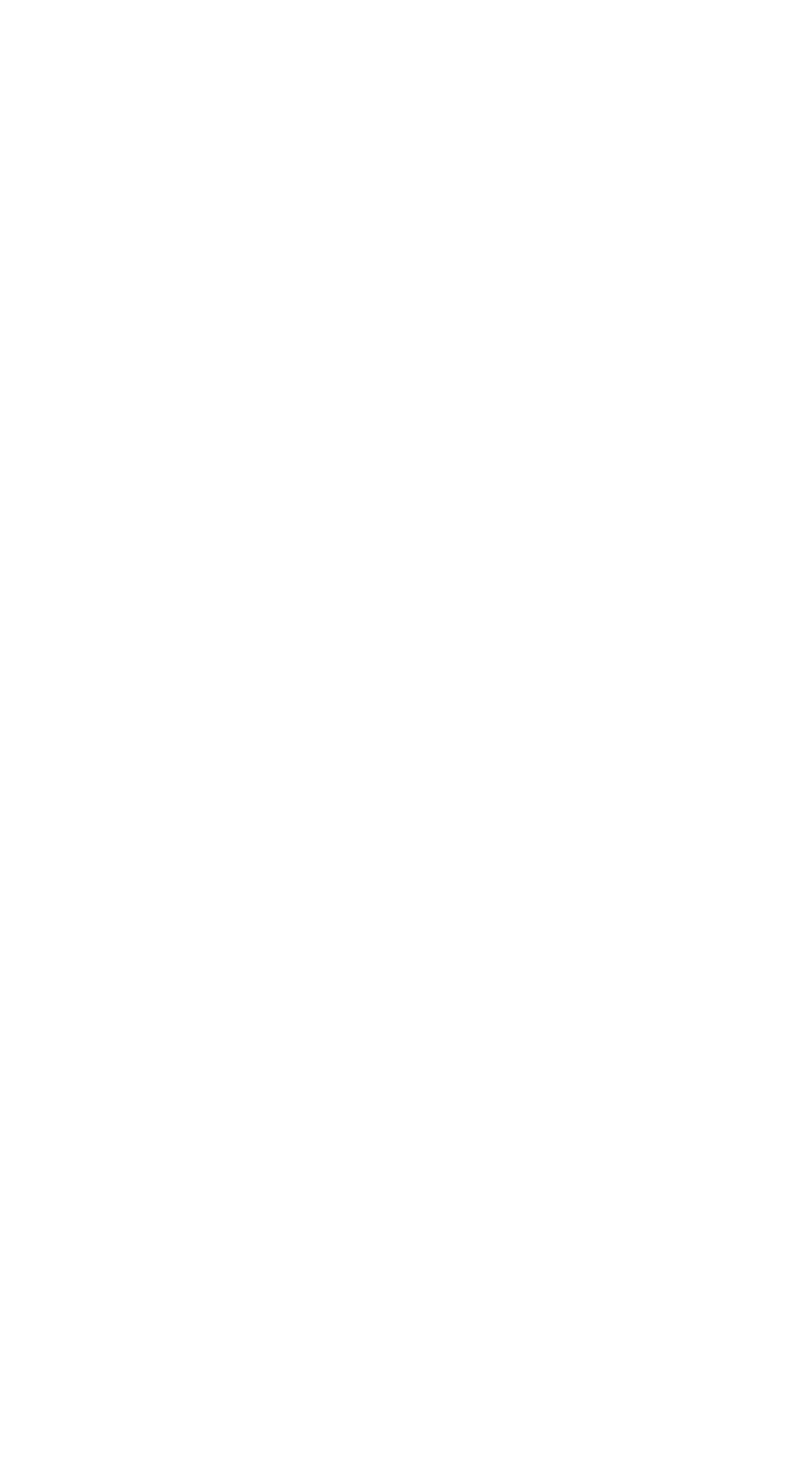
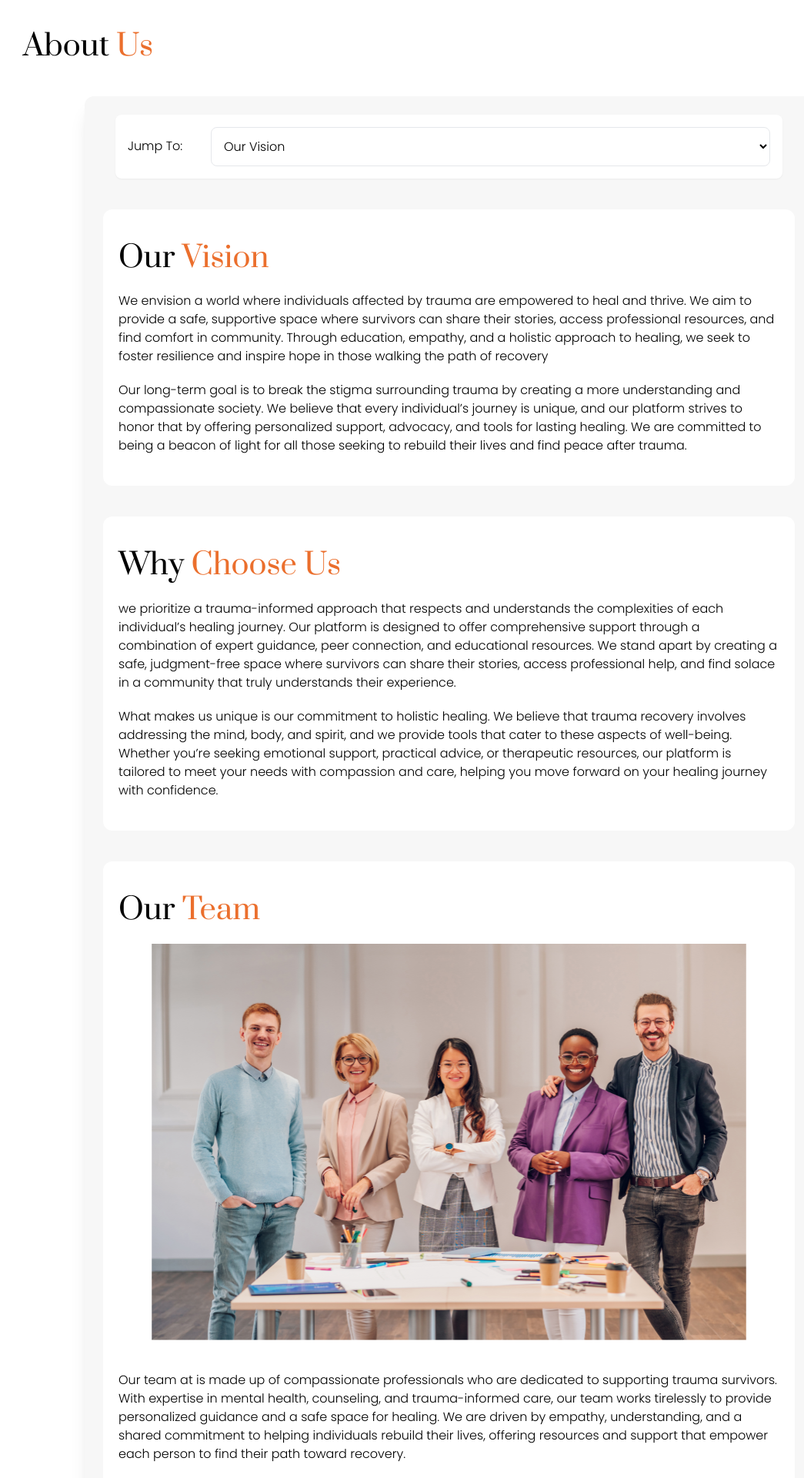
Before and after one commit to Saith-Ahmad/medical_web_troumasupport, a React (Vite) app in the folder Client/: page /about-us in a window 1280 px wide. Before the commit this address had no page. Shown: the part 180-2100 px from the top of the page at 77% size, without its empty margins (18-1063 px from the left). Before the commit the page ends 800 px from the top, so only its background shows below. Built offline with nearby package versions, Linux system fonts and the light colour scheme.

Commit message:
designed about-us page

```diff
--- a/Client/src/App.tsx
+++ b/Client/src/App.tsx
@@ -5,6 +5,8 @@ import UnderstandingTrouma from "./pages/understanding-trouma";
 import FindATherapist from "./pages/find-a-therapist";
 import ResourcesLibrary from "./pages/ResourcesLibrary";
 import FindATherapistDetails from "./pages/find-a-therapist-details";
+import Stories from "./pages/stories";
+import AboutUs from "./pages/about-us";
 
 const App = () => {
   return (
@@ -15,6 +17,8 @@ const App = () => {
         <Route path="/find-a-therapist" element={<FindATherapist />} />
         <Route path="/find-a-therapist/detail" element={<FindATherapistDetails />} />
         <Route path="/resource-library" element={<ResourcesLibrary />} />
+        <Route path="/stories" element={<Stories />} />
+        <Route path="/about-us" element={<AboutUs />} />
       </Route>
     </Routes>
   );
--- /dev/null
+++ b/Client/src/components/about-us/jump-to/index.tsx
@@ -0,0 +1,23 @@
+const JumpTo = () => {
+  return (
+    <div className='px-4 w-full my-5'>
+         <div className="p-4 bg-white rounded-lg shadow-sm">
+         <form className="w-full flex flex-col gap-3 lg:flex-row justify-between items-center space-x-2">
+            <div className="flex-grow flex justify-between items-center gap-2">
+                <label className="inline min-w-[100px]">Jump To:</label>
+              <select className="w-full p-3 pr-10 border rounded-lg font-light bg-white  focus:outline-none focus:ring-2 focus:ring-primary">
+                <option value="">
+                  Our Vision
+                </option>
+                <option value="">Why Choose us?</option>
+                <option value="">Our Team</option>
+              </select>
+            </div>
+          </form>
+         </div>
+        </div>
+
+  );
+};
+
+export default JumpTo;
--- a/Client/src/components/find-a-therapist/price-count/index.tsx
+++ b/Client/src/components/find-a-therapist/price-count/index.tsx
@@ -20,7 +20,7 @@ function PriceCount() {
 
   return (
     <div className="py-4 px-1 w-full">
-      <div className="flex flex-col mb-4 gap-y-3 mt-5 w-full min-w-[230px]">
+      <div className="flex flex-col mb-4 gap-y-3 mt-5 w-full lg:min-w-[200px]">
         <label htmlFor="priceRange" className="mb-1 para-large">
           Price Per Session
         </label>
--- a/Client/src/components/find-a-therapist/sidebar/distance-measurment/index.tsx
+++ b/Client/src/components/find-a-therapist/sidebar/distance-measurment/index.tsx
@@ -10,7 +10,7 @@ function DistanceMeasurment() {
 
   return (
     <div className="py-4 px-1 w-full">
-      <div className="flex flex-col mb-4 gap-y-3 mt-5 w-full min-w-[230px]">
+      <div className="flex flex-col mb-4 gap-y-3 mt-5 w-full lg:min-w-[200px]">
         <label htmlFor="distance" className="mb-1 para-large">
           With-in <span className="bg-white px-3 py-2 rounded-lg min-w-[100px]">{distance}</span> miles
         </label>
--- /dev/null
+++ b/Client/src/pages/about-us/index.tsx
@@ -0,0 +1,44 @@
+import JumpTo from "@/components/about-us/jump-to"
+import Team from "../../assets/team.png"
+
+function AboutUs() {
+    return (
+        <div className="container mt-10">
+            <h3 className="heading-3">About <span className="text-primary">Us</span></h3>
+            <div className="'w-full bg-offwhite p-1 lg:px-6 rounded-xl shadow-xl my-10 font-light md:w-[80%] md:ms-[10vh]">
+                <div>
+                    <JumpTo />
+                    <div className='w-full lg:min-w-[700px] bg-white p-5 my-10 rounded-xl py-10 '>
+                        <article className='flex flex-col justify-start items-start  gap-5 para-medium'>
+                            <h3 className='heading-3'>Our <span className='text-primary'>Vision</span></h3>
+                            <p>We envision a world where individuals affected by trauma are empowered to heal and thrive. We aim to provide a safe, supportive space where survivors can share their stories, access professional resources, and find comfort in community. Through education, empathy, and a holistic approach to healing, we seek to foster resilience and inspire hope in those walking the path of recovery</p>
+                            <p>Our long-term goal is to break the stigma surrounding trauma by creating a more understanding and compassionate society. We believe that every individual’s journey is unique, and our platform strives to honor that by offering personalized support, advocacy, and tools for lasting healing. We are committed to being a beacon of light for all those seeking to rebuild their lives and find peace after trauma.</p>
+                        </article>
+                    </div>
+
+
+                    <div className='w-full lg:min-w-[700px] bg-white p-5 my-10 rounded-xl py-10'>
+                        <article className='flex flex-col justify-start items-start  gap-5 para-medium'>
+                            <h3 className='heading-3'>Why <span className='text-primary'>Choose Us</span></h3>
+                            <p>we prioritize a trauma-informed approach that respects and understands the complexities of each individual’s healing journey. Our platform is designed to offer comprehensive support through a combination of expert guidance, peer connection, and educational resources. We stand apart by creating a safe, judgment-free space where survivors can share their stories, access professional help, and find solace in a community that truly understands their experience.</p>
+                            <p>What makes us unique is our commitment to holistic healing. We believe that trauma recovery involves addressing the mind, body, and spirit, and we provide tools that cater to these aspects of well-being. Whether you’re seeking emotional support, practical advice, or therapeutic resources, our platform is tailored to meet your needs with compassion and care, helping you move forward on your healing journey with confidence.</p>
+                        </article>
+                    </div>
+
+                    <div className='w-full lg:min-w-[700px] bg-white p-5 my-10 rounded-xl py-10'>
+                        <article className='flex flex-col justify-start items-start  gap-5 para-medium'>
+                            <h3 className='heading-3'>Our <span className='text-primary'>Team</span></h3>
+                            <div className="flex flex-col justify-center items-center gap-10">
+                                <img src={Team} alt="Team" className="" />
+                                <p>Our team at is made up of compassionate professionals who are dedicated to supporting trauma survivors. With expertise in mental health, counseling, and trauma-informed care, our team works tirelessly to provide personalized guidance and a safe space for healing. We are driven by empathy, understanding, and a shared commitment to helping individuals rebuild their lives, offering resources and support that empower each person to find their path toward recovery.</p>
+                            </div>
+                        </article>
+                    </div>
+                </div>
+
+            </div>
+        </div>
+    )
+}
+
+export default AboutUs
--- /dev/null
+++ b/Client/src/pages/stories/index.tsx
@@ -0,0 +1,14 @@
+import Hero from "@/components/understanding-trouma/hero"
+import Story from "../../assets/stories-banner.png"
+
+
+function Stories() {
+  return (
+    <div>
+
+        <Hero image={Story} info={"Share your  journey in a safe, supportive space where your story can inspire healing, connection, and empowerment for others."}/>
+    </div>
+  )
+}
+
+export default Stories
```
Also changed, not shown: Client/src/assets/stories-banner.png, Client/src/assets/team.png (added).
